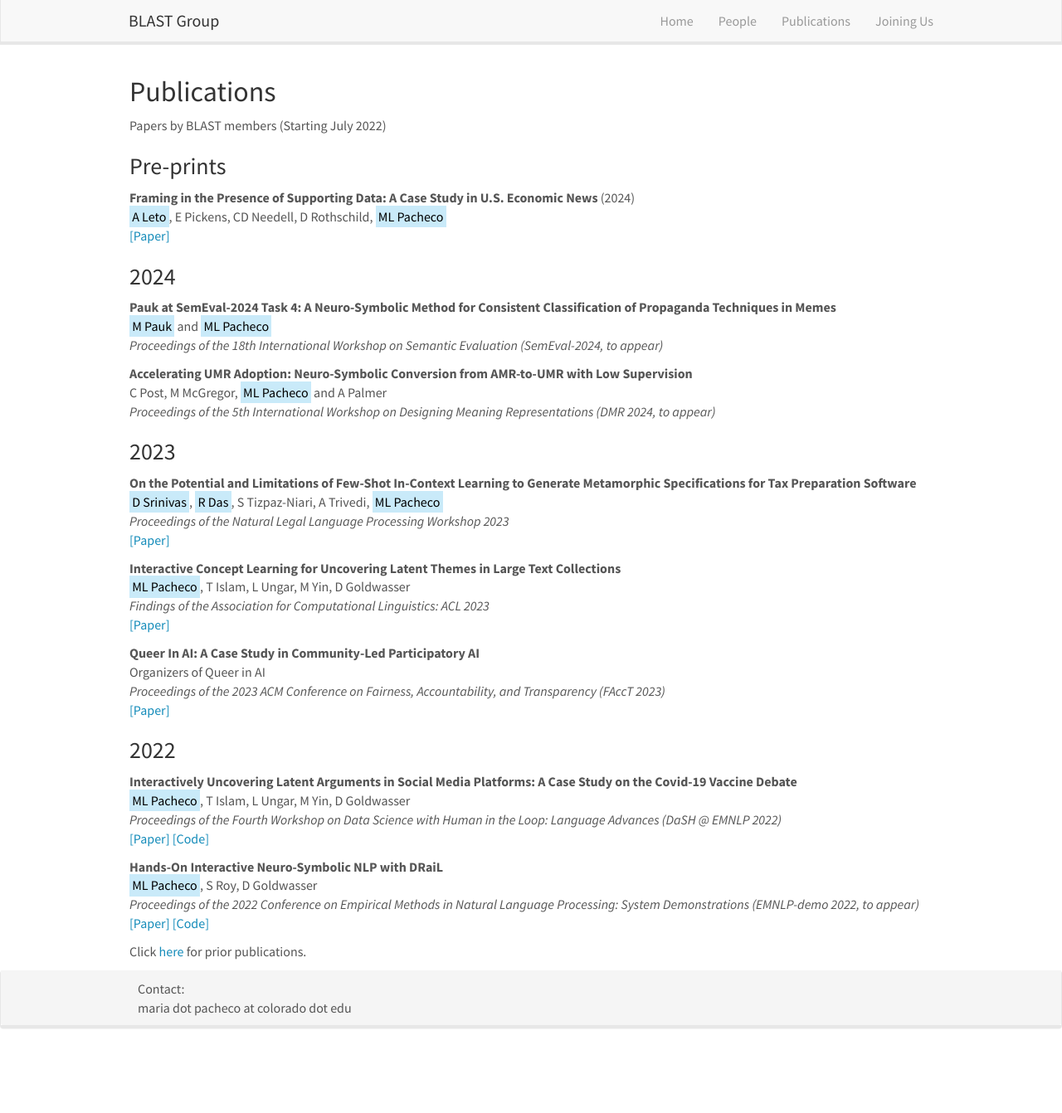
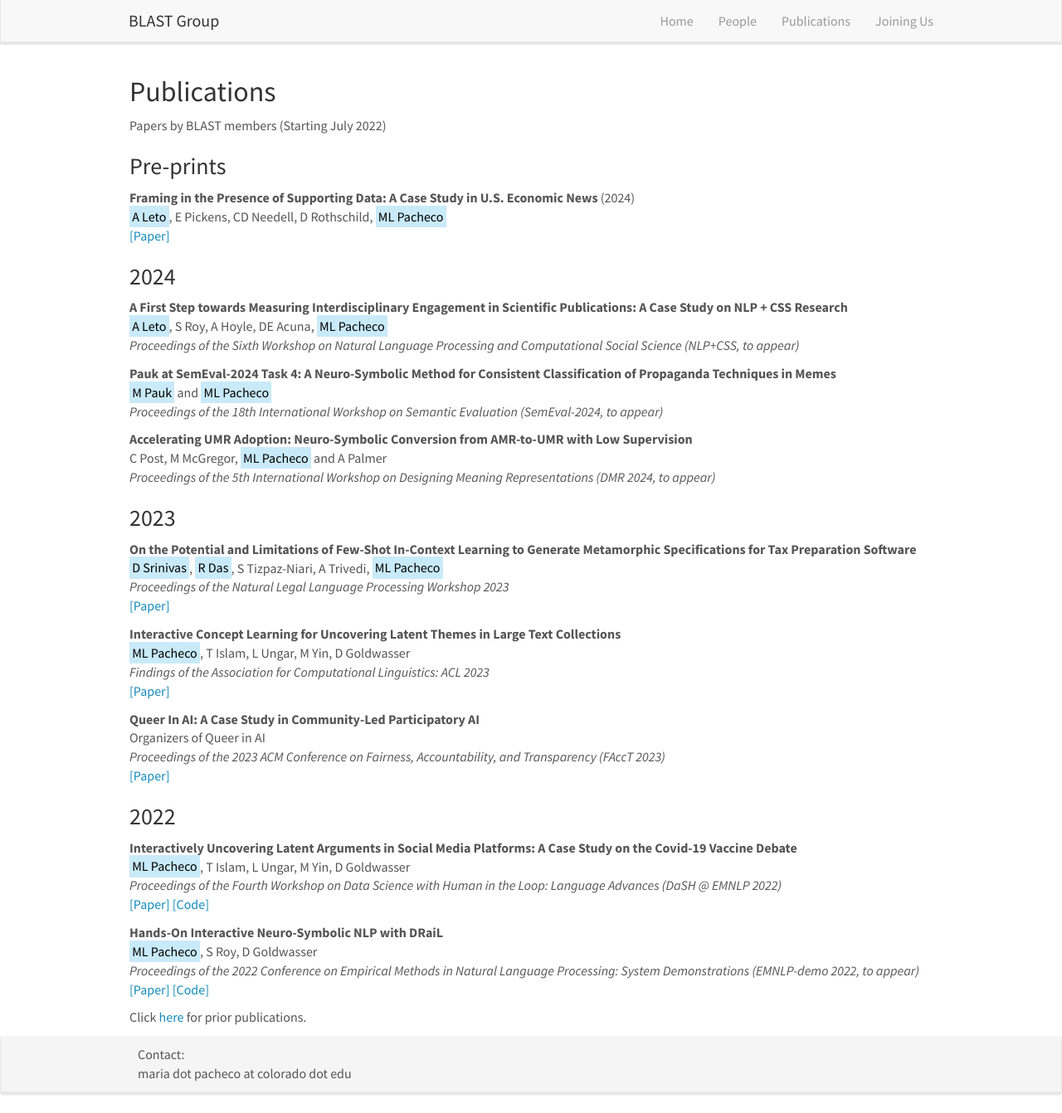
Before and after one commit to blast-cu/blast-cu.github.io, a Jekyll site: the page built from _pages/publications.md, in a window 1280 px wide and 1342 px high. Shown: the whole window at 83% size. Built offline with Jekyll 4.4.1, drawn with Linux system fonts in a browser that asks for light colours; nearby versions of some CDN libraries.

Commit message:
Update publist_2024.yml

```diff
--- a/_data/publist_2024.yml
+++ b/_data/publist_2024.yml
@@ -1,3 +1,9 @@
+- title: "A First Step towards Measuring Interdisciplinary Engagement in Scientific Publications: A Case Study on NLP + CSS Research"
+  authors: <mark>A Leto</mark>, S Roy, A Hoyle, DE Acuna, <mark>ML Pacheco</mark>
+  venue: "Proceedings of the Sixth Workshop on Natural Language Processing and Computational Social Science (NLP+CSS, to appear)"
+  highlight: 0
+  year: 2024
+
 - title: "Pauk at SemEval-2024 Task 4: A Neuro-Symbolic Method for Consistent Classification of Propaganda Techniques in Memes"
   authors: <mark>M Pauk</mark> and <mark>ML Pacheco</mark>
   venue: "Proceedings of the 18th International Workshop on Semantic Evaluation (SemEval-2024, to appear)"
```
